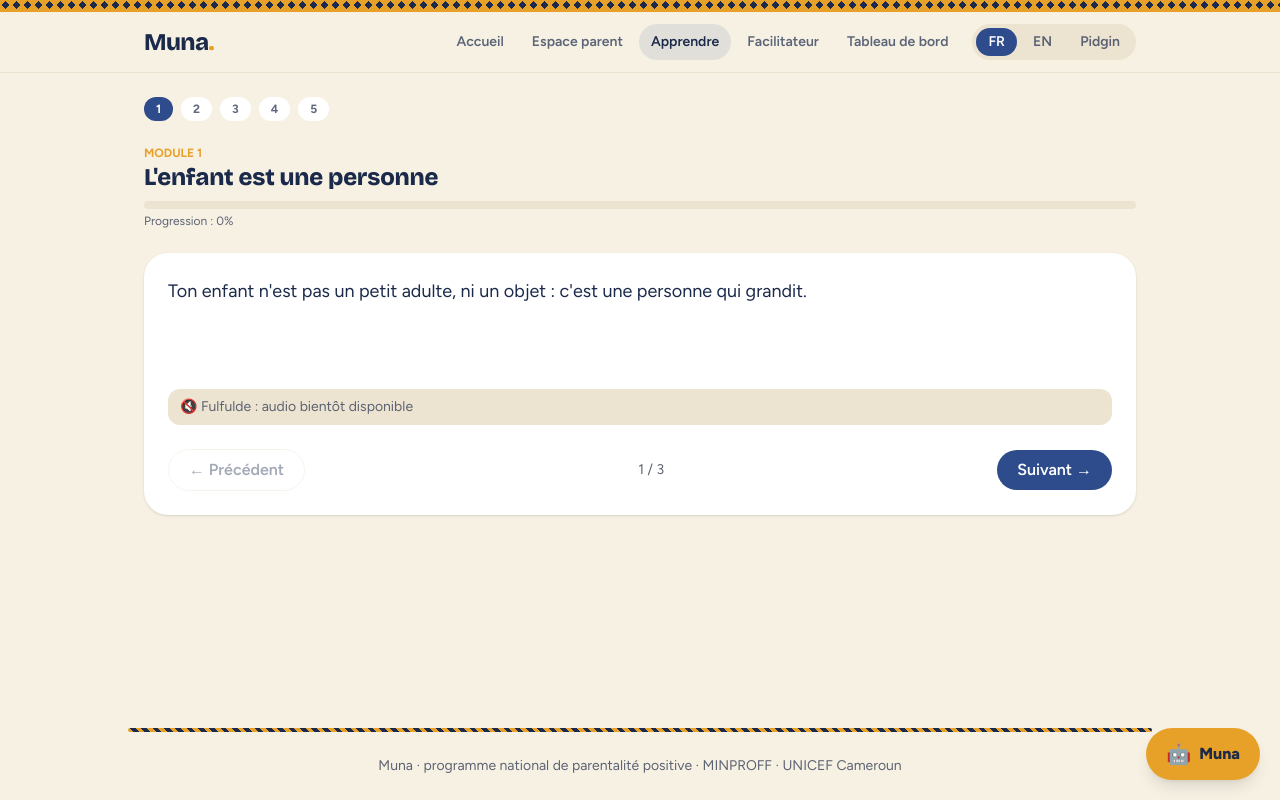
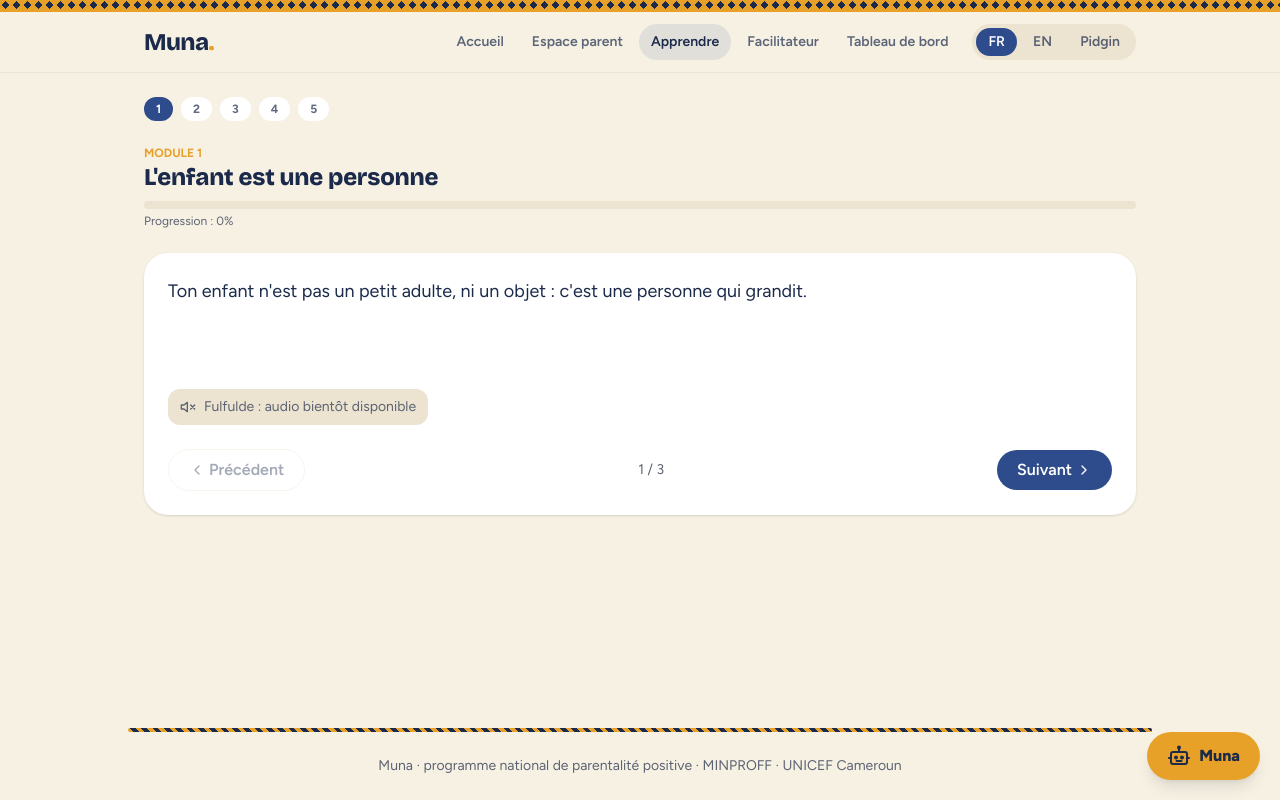
Before and after one commit to zoom-BT/muna-parentalite, a Next.js app: page /apprendre in a window 1280 px wide. Built offline with nearby package versions, Linux system fonts and the light colour scheme.

Commit message:
feat(ui): icônes SVG professionnelles (remplacent les emojis d'interface)

```diff
--- a/src/app/apprendre/page.tsx
+++ b/src/app/apprendre/page.tsx
@@ -11,6 +11,12 @@ import {
   evaluerQuiz,
   type Progression,
 } from "@/core/microlearning";
+import {
+  IconChevronLeft,
+  IconChevronRight,
+  IconCheck,
+  IconSparkles,
+} from "@/components/icons";
 
 function Contenu() {
   const { langue, t } = useLangue();
@@ -109,9 +115,9 @@ function Contenu() {
               type="button"
               disabled={idx === 0}
               onClick={() => setIdx((i) => i - 1)}
-              className="rounded-full border border-soft px-5 py-2 font-semibold text-ink disabled:opacity-40"
+              className="inline-flex items-center gap-1 rounded-full border border-soft px-5 py-2 font-semibold text-ink disabled:opacity-40"
             >
-              ← {t.precedent}
+              <IconChevronLeft className="h-4 w-4" /> {t.precedent}
             </button>
             <span className="text-sm text-muted">
               {idx + 1} / {messages.length}
@@ -119,9 +125,9 @@ function Contenu() {
             <button
               type="button"
               onClick={() => setIdx((i) => i + 1)}
-              className="rounded-full bg-brand px-5 py-2 font-semibold text-white"
+              className="inline-flex items-center gap-1 rounded-full bg-brand px-5 py-2 font-semibold text-white"
             >
-              {t.suivant} →
+              {t.suivant} <IconChevronRight className="h-4 w-4" />
             </button>
           </div>
         </div>
@@ -170,9 +176,9 @@ function Contenu() {
               <button
                 type="button"
                 onClick={marquerFait}
-                className="mt-4 rounded-full bg-brand px-6 py-3 font-bold text-white"
+                className="mt-4 inline-flex items-center gap-2 rounded-full bg-brand px-6 py-3 font-bold text-white"
               >
-                ✓ {t.valider}
+                <IconCheck className="h-5 w-5" /> {t.valider}
               </button>
             </div>
           )}
@@ -181,7 +187,7 @@ function Contenu() {
 
       {phaseQuiz && (termine || !lecon.quiz) && (
         <div className="rounded-3xl bg-brand/10 p-6 text-center">
-          <p className="text-2xl">🎉</p>
+          <IconSparkles className="mx-auto h-9 w-9 text-accent" />
           <p className="mt-2 font-bold text-brand-dark">
             {t.progression} : {pourcentageModule(module, prog)}%
           </p>
--- a/src/app/facilitateur/page.tsx
+++ b/src/app/facilitateur/page.tsx
@@ -37,7 +37,7 @@ export default function FacilitateurPage() {
       localStorage.setItem("muna:facilitateur:parents", JSON.stringify(maj));
     } catch {}
     setNom("");
-    setMessage(`✅ ${p.nom} enrôlé·e à ${p.commune}.`);
+    setMessage(`${p.nom} enrôlé·e à ${p.commune}.`);
     setTimeout(() => setMessage(""), 2500);
   }
 
@@ -128,7 +128,7 @@ export default function FacilitateurPage() {
                 <button
                   type="button"
                   onClick={() => {
-                    setMessage(`📩 Rappel de leçon envoyé à ${p.nom}.`);
+                    setMessage(`Rappel de leçon envoyé à ${p.nom}.`);
                     setTimeout(() => setMessage(""), 2500);
                   }}
                   className="rounded-full border border-brand/40 px-3 py-1 text-xs font-bold text-brand-dark hover:bg-brand/10"
--- a/src/app/parent/page.tsx
+++ b/src/app/parent/page.tsx
@@ -3,6 +3,7 @@
 import Link from "next/link";
 import { useLangue } from "@/components/LangueProvider";
 import { listeModules } from "@/core/programme";
+import { IconMessage } from "@/components/icons";
 import type { Langue } from "@/core/types";
 
 const SUGGESTIONS: Record<Langue, string[]> = {
@@ -45,7 +46,9 @@ export default function ParentPage() {
             </button>
           ))}
         </div>
-        <p className="mt-3 text-sm text-muted">💬 {t.poserQuestion}</p>
+        <p className="mt-3 inline-flex items-center gap-1 text-sm text-muted">
+          <IconMessage className="h-4 w-4" /> {t.poserQuestion}
+        </p>
       </section>
 
       <section>
--- a/src/components/Assistant.tsx
+++ b/src/components/Assistant.tsx
@@ -2,6 +2,7 @@
 
 import { useEffect, useRef, useState } from "react";
 import { useLangue } from "./LangueProvider";
+import { IconBot, IconX, IconSend, IconAlert, IconVolume } from "./icons";
 
 const TELEGRAM = "https://t.me/MunaParent_bot";
 
@@ -78,14 +79,10 @@ export function Assistant() {
         className="fixed bottom-5 right-5 z-40 flex items-center gap-2 rounded-full bg-accent px-5 py-3 font-extrabold text-ink shadow-lg transition-transform hover:scale-105"
       >
         {ouvert ? (
-          <span aria-hidden className="text-lg">
-            ✕
-          </span>
+          <IconX className="h-5 w-5" />
         ) : (
           <>
-            <span aria-hidden className="text-xl">
-              🤖
-            </span>
+            <IconBot className="h-6 w-6" />
             <span>Muna</span>
           </>
         )}
@@ -94,17 +91,15 @@ export function Assistant() {
       {ouvert && (
         <div className="fixed bottom-24 right-5 z-40 flex h-[70vh] max-h-[560px] w-[92vw] max-w-sm flex-col overflow-hidden rounded-3xl border border-soft bg-surface shadow-2xl">
           <div className="flex items-center gap-2 bg-brand px-4 py-3 text-white">
-            <span className="text-xl" aria-hidden>
-              🤖
-            </span>
+            <IconBot className="h-5 w-5" />
             <span className="font-bold">Muna</span>
             <a
               href={TELEGRAM}
               target="_blank"
               rel="noopener noreferrer"
-              className="ml-auto rounded-full bg-white/20 px-3 py-1 text-xs font-semibold hover:bg-white/30"
+              className="ml-auto inline-flex items-center gap-1 rounded-full bg-white/20 px-3 py-1 text-xs font-semibold hover:bg-white/30"
             >
-              ✈️ Telegram
+              <IconSend className="h-3.5 w-3.5" /> Telegram
             </a>
           </div>
 
@@ -130,7 +125,7 @@ export function Assistant() {
                   rel="noopener noreferrer"
                   className="mt-1 flex items-center justify-center gap-2 rounded-full bg-[#229ed9] px-4 py-2 text-sm font-bold text-white hover:opacity-90"
                 >
-                  ✈️ {t.telegram}
+                  <IconSend className="h-4 w-4" /> {t.telegram}
                 </a>
               </div>
             )}
@@ -142,8 +137,8 @@ export function Assistant() {
                   }`}
                 >
                   {m.danger && (
-                    <p className="mb-1 rounded-lg bg-danger px-2 py-1 text-xs font-bold text-white">
-                      ⚠️ 117 · 113
+                    <p className="mb-1 inline-flex items-center gap-1 rounded-lg bg-danger px-2 py-1 text-xs font-bold text-white">
+                      <IconAlert className="h-3.5 w-3.5" /> 117 · 113
                     </p>
                   )}
                   <span className="whitespace-pre-line">{m.texte}</span>
@@ -157,9 +152,9 @@ export function Assistant() {
                   <button
                     type="button"
                     onClick={() => ecouter(m.texte)}
-                    className="mt-1 block text-xs font-semibold text-brand-dark hover:underline"
+                    className="mt-1 inline-flex items-center gap-1 text-xs font-semibold text-brand-dark hover:underline"
                   >
-                    🔊 {t.ecouter}
+                    <IconVolume className="h-3.5 w-3.5" /> {t.ecouter}
                   </button>
                 )}
               </div>
--- a/src/components/LecteurAudio.tsx
+++ b/src/components/LecteurAudio.tsx
@@ -1,21 +1,24 @@
 "use client";
 
 import { useState } from "react";
+import { IconVolume, IconVolumeX } from "./icons";
 
 export function LecteurAudio({ src, label }: { src: string; label: string }) {
   const [erreur, setErreur] = useState(false);
 
   if (erreur) {
     return (
-      <p className="rounded-xl bg-soft px-3 py-2 text-sm text-muted">
-        🔇 {label} : audio bientôt disponible
+      <p className="inline-flex items-center gap-2 rounded-xl bg-soft px-3 py-2 text-sm text-muted">
+        <IconVolumeX className="h-4 w-4" /> {label} : audio bientôt disponible
       </p>
     );
   }
 
   return (
     <div className="rounded-xl bg-soft p-3">
-      <p className="mb-1 text-sm font-semibold text-ink">🔊 {label}</p>
+      <p className="mb-1 inline-flex items-center gap-2 text-sm font-semibold text-ink">
+        <IconVolume className="h-4 w-4" /> {label}
+      </p>
       <audio
         controls
         src={src}
--- /dev/null
+++ b/src/components/icons.tsx
@@ -0,0 +1,139 @@
+// Icônes SVG locales (style trait, sans dépendance). Couleur = currentColor.
+type P = { className?: string };
+
+function Svg({ className = "h-5 w-5", children }: P & { children: React.ReactNode }) {
+  return (
+    <svg
+      className={className}
+      viewBox="0 0 24 24"
+      fill="none"
+      stroke="currentColor"
+      strokeWidth={2}
+      strokeLinecap="round"
+      strokeLinejoin="round"
+      aria-hidden="true"
+    >
+      {children}
+    </svg>
+  );
+}
+
+export const IconBot = (p: P) => (
+  <Svg {...p}>
+    <path d="M12 8V5" />
+    <circle cx="12" cy="3.5" r="1" />
+    <rect x="4" y="8" width="16" height="12" rx="2" />
+    <path d="M2 14h2M20 14h2" />
+    <circle cx="9" cy="13.5" r="1" />
+    <circle cx="15" cy="13.5" r="1" />
+    <path d="M9.5 17h5" />
+  </Svg>
+);
+
+export const IconSend = (p: P) => (
+  <Svg {...p}>
+    <path d="m22 2-7 20-4-9-9-4Z" />
+    <path d="M22 2 11 13" />
+  </Svg>
+);
+
+export const IconVolume = (p: P) => (
+  <Svg {...p}>
+    <path d="M11 5 6 9H2v6h4l5 4z" />
+    <path d="M15.5 8.5a5 5 0 0 1 0 7" />
+    <path d="M19 5a9 9 0 0 1 0 14" />
+  </Svg>
+);
+
+export const IconVolumeX = (p: P) => (
+  <Svg {...p}>
+    <path d="M11 5 6 9H2v6h4l5 4z" />
+    <path d="m22 9-6 6M16 9l6 6" />
+  </Svg>
+);
+
+export const IconAlert = (p: P) => (
+  <Svg {...p}>
+    <path d="M10.3 3.9 1.8 18a2 2 0 0 0 1.7 3h17a2 2 0 0 0 1.7-3L13.7 3.9a2 2 0 0 0-3.4 0z" />
+    <path d="M12 9v4M12 17h.01" />
+  </Svg>
+);
+
+export const IconX = (p: P) => (
+  <Svg {...p}>
+    <path d="M18 6 6 18M6 6l12 12" />
+  </Svg>
+);
+
+export const IconGlobe = (p: P) => (
+  <Svg {...p}>
+    <circle cx="12" cy="12" r="10" />
+    <path d="M2 12h20" />
+    <path d="M12 2a15 15 0 0 1 4 10 15 15 0 0 1-4 10 15 15 0 0 1-4-10 15 15 0 0 1 4-10z" />
+  </Svg>
+);
+
+export const IconPlay = (p: P) => (
+  <Svg {...p}>
+    <path d="M6 3 20 12 6 21z" />
+  </Svg>
+);
+
+export const IconUsers = (p: P) => (
+  <Svg {...p}>
+    <path d="M16 21v-2a4 4 0 0 0-4-4H6a4 4 0 0 0-4 4v2" />
+    <circle cx="9" cy="7" r="4" />
+    <path d="M22 21v-2a4 4 0 0 0-3-3.9M16 3.1a4 4 0 0 1 0 7.8" />
+  </Svg>
+);
+
+export const IconGraduationCap = (p: P) => (
+  <Svg {...p}>
+    <path d="M22 10 12 5 2 10l10 5z" />
+    <path d="M6 12v5c0 1 2.7 2 6 2s6-1 6-2v-5" />
+  </Svg>
+);
+
+export const IconLandmark = (p: P) => (
+  <Svg {...p}>
+    <path d="M3 22h18M6 18v-7M10 18v-7M14 18v-7M18 18v-7" />
+    <path d="M12 2 21 7H3z" />
+  </Svg>
+);
+
+export const IconMessage = (p: P) => (
+  <Svg {...p}>
+    <path d="M7.9 20A9 9 0 1 0 4 16.1L2 22z" />
+  </Svg>
+);
+
+export const IconCheck = (p: P) => (
+  <Svg {...p}>
+    <path d="M20 6 9 17l-5-5" />
+  </Svg>
+);
+
+export const IconChevronLeft = (p: P) => (
+  <Svg {...p}>
+    <path d="m15 18-6-6 6-6" />
+  </Svg>
+);
+
+export const IconChevronRight = (p: P) => (
+  <Svg {...p}>
+    <path d="m9 18 6-6-6-6" />
+  </Svg>
+);
+
+export const IconMapPin = (p: P) => (
+  <Svg {...p}>
+    <path d="M20 10c0 6-8 12-8 12s-8-6-8-12a8 8 0 0 1 16 0z" />
+    <circle cx="12" cy="10" r="3" />
+  </Svg>
+);
+
+export const IconSparkles = (p: P) => (
+  <Svg {...p}>
+    <path d="m12 3 1.9 5.8a2 2 0 0 0 1.3 1.3L21 12l-5.8 1.9a2 2 0 0 0-1.3 1.3L12 21l-1.9-5.8a2 2 0 0 0-1.3-1.3L3 12l5.8-1.9a2 2 0 0 0 1.3-1.3z" />
+  </Svg>
+);
```
Also changed, not shown: src/app/page.tsx (+15 -9 lines), src/app/tableau-de-bord/page.tsx (+4 -3 lines).
